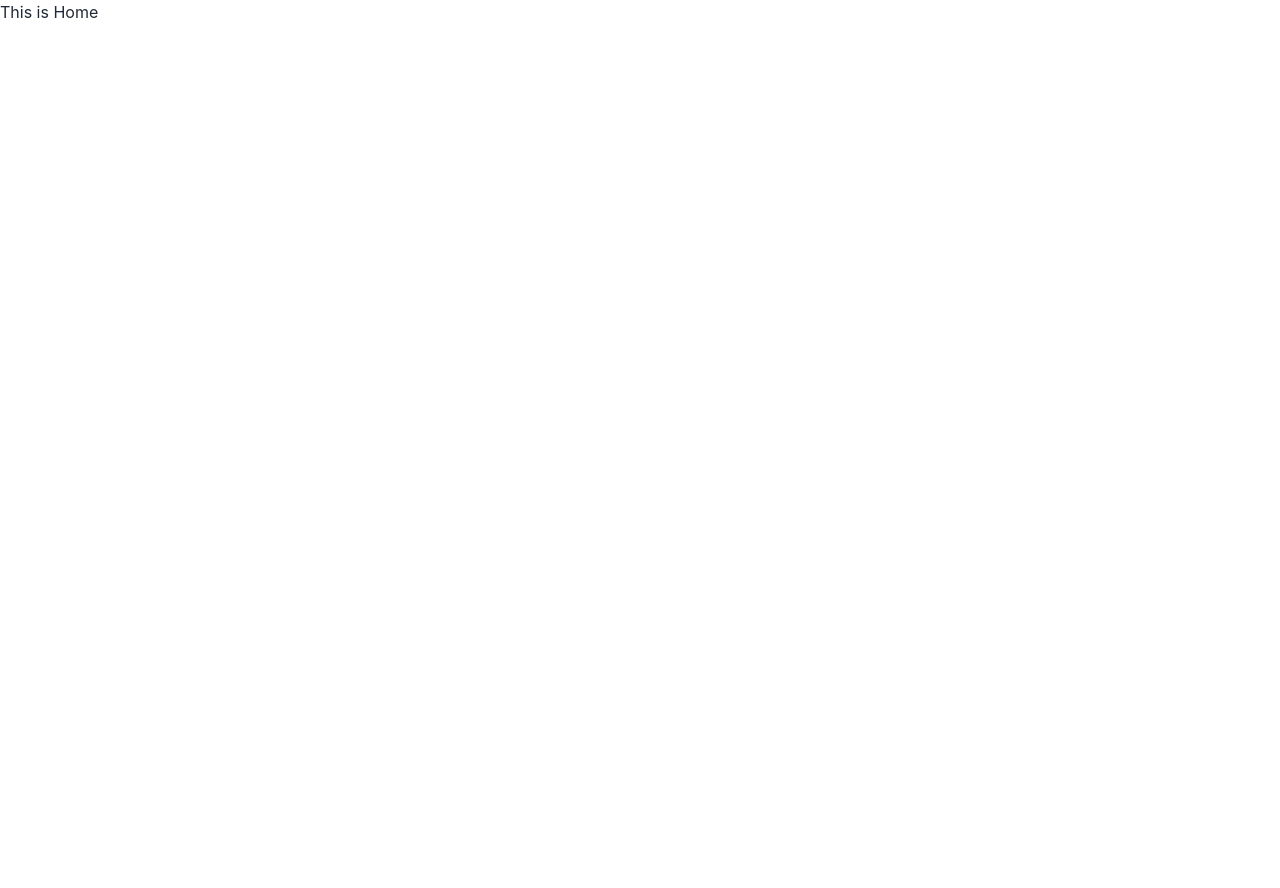
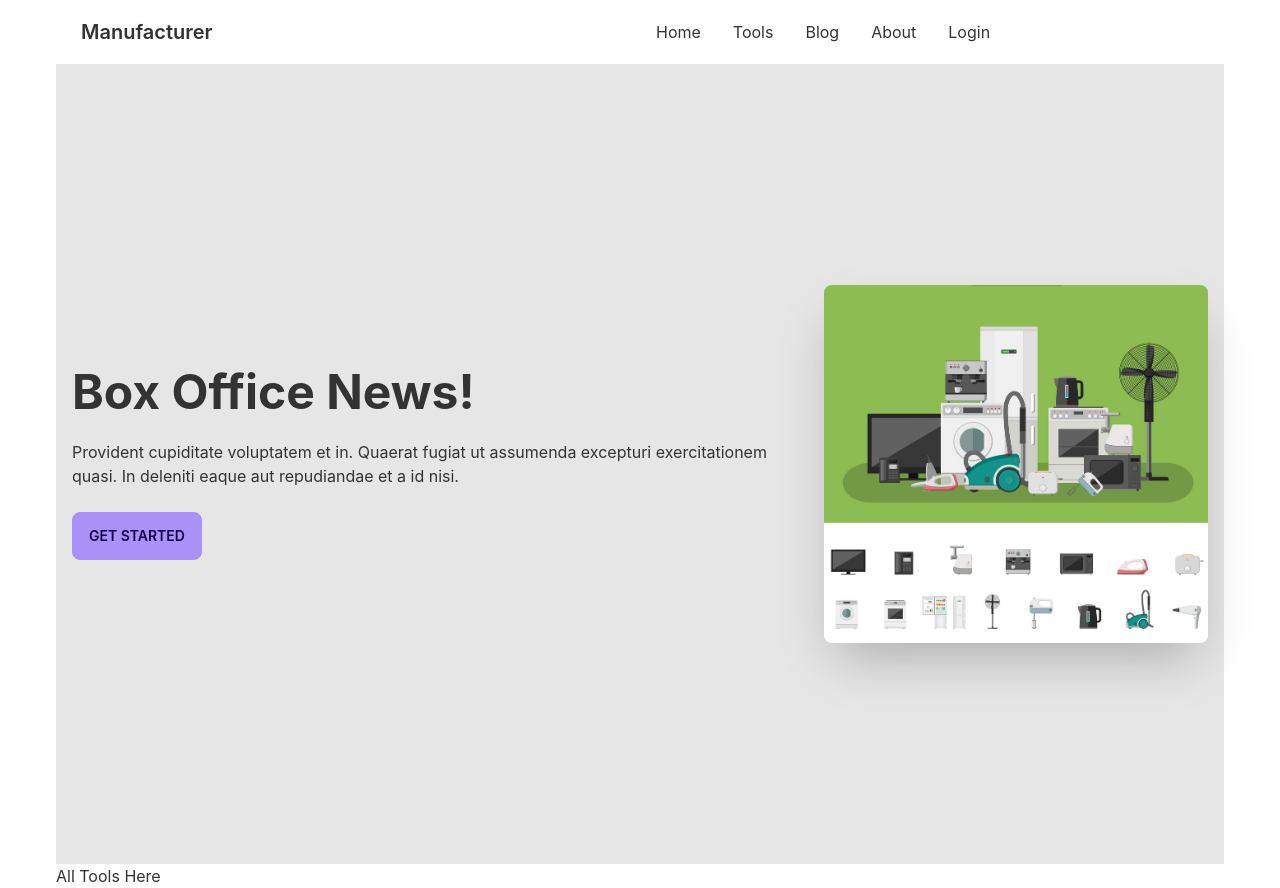
Before and after one commit to razumolla/assignment-12-client, a React (Create React App) app: page / in a window 1280 px wide. Before the commit the page ends 800 px from the top, so only its background shows below. Built offline with nearby package versions, Linux system fonts and the light colour scheme.

Commit message:
banner added

```diff
--- a/src/App.js
+++ b/src/App.js
@@ -2,10 +2,12 @@
 import './App.css';
 import { Route, Routes } from 'react-router-dom';
 import Home from './components/Pages/Home/Home';
+import Navbar from './components/Pages/Shared/Navbar';
 
 function App() {
   return (
-    <div>
+    <div className='max-w-7xl mx-auto px-14'>
+      <Navbar></Navbar>
       <Routes>
         <Route path="/" element={<Home />} />
         <Route path="home" element={<Home />} />
--- /dev/null
+++ b/src/components/Pages/Home/Banner.js
@@ -0,0 +1,18 @@
+import React from 'react';
+import banner from '../../image/banner.jpg'
+const Banner = () => {
+    return (
+        <div class="hero min-h-screen bg-base-200">
+            <div class="hero-content flex-col lg:flex-row-reverse">
+                <img src={banner} class="max-w-sm rounded-lg shadow-2xl" alt='banner' />
+                <div>
+                    <h1 class="text-5xl font-bold">Box Office News!</h1>
+                    <p class="py-6">Provident cupiditate voluptatem et in. Quaerat fugiat ut assumenda excepturi exercitationem quasi. In deleniti eaque aut repudiandae et a id nisi.</p>
+                    <button class="btn btn-primary">Get Started</button>
+                </div>
+            </div>
+        </div>
+    );
+};
+
+export default Banner;
--- a/src/components/Pages/Home/Home.js
+++ b/src/components/Pages/Home/Home.js
@@ -1,9 +1,12 @@
 import React from 'react';
+import Banner from './Banner';
+import Tools from './Tools';
 
 const Home = () => {
     return (
         <div>
-            <h3>This is Home</h3>
+            <Banner></Banner>
+            <Tools></Tools>
         </div>
     );
 };
--- /dev/null
+++ b/src/components/Pages/Home/Tools.js
@@ -0,0 +1,11 @@
+import React from 'react';
+
+const Tools = () => {
+    return (
+        <div>
+            <h3>All Tools Here</h3>
+        </div>
+    );
+};
+
+export default Tools;
--- /dev/null
+++ b/src/components/Pages/Shared/Navbar.js
@@ -0,0 +1,40 @@
+import React from 'react';
+import { Link } from 'react-router-dom';
+const Navbar = () => {
+
+
+    const manubar = <>
+        <li><Link to="/home">Home</Link></li>
+        <li><Link to="/tools">Tools</Link></li>
+        <li><Link to="/blog">Blog</Link></li>
+        <li><Link to="/about">About</Link></li>
+        <li><Link to="/login">Login</Link></li>
+    </>
+
+    return (
+        <>
+            <div className="navbar bg-base-100">
+                <div className="navbar-start">
+                    <div className="dropdown">
+                        <label tabIndex="0" className="btn btn-ghost lg:hidden">
+                            <svg xmlns="http://www.w3.org/2000/svg" className="h-5 w-5" fill="none" viewBox="0 0 24 24" stroke="currentColor"><path strokeLinecap="round" strokeLinejoin="round" strokeWidth="2" d="M4 6h16M4 12h8m-8 6h16" /></svg>
+                        </label>
+                        <ul tabIndex="0" className="menu menu-compact dropdown-content mt-3 p-2 shadow bg-base-100 rounded-box w-52">
+                            {manubar}
+                        </ul>
+                    </div>
+                    <a className="btn btn-ghost normal-case text-xl">Manufacturer</a>
+                </div>
+
+
+                <div className="navbar-center hidden lg:flex">
+                    <ul className="menu menu-horizontal p-0">
+                        {manubar}
+                    </ul>
+                </div>
+            </div>
+        </>
+    );
+};
+
+export default Navbar;
--- a/tailwind.config.js
+++ b/tailwind.config.js
@@ -3,5 +3,20 @@
   theme: {
     extend: {},
   },
+  daisyui: {
+    themes: [
+      {
+        mytheme: {
+          primary: "#a991f7",
+          secondary: "#19D3AE",
+          accent: "#f6d860",
+          neutral: "#3d4451",
+          "base-100": "#ffffff",
+        },
+      },
+      "dark",
+      "cupcake",
+    ],
+  },
   plugins: [require("daisyui")],
 }
```
Also changed, not shown: src/components/Pages/Shared/Footer.js (added), src/components/image/banner.jpg (added).
